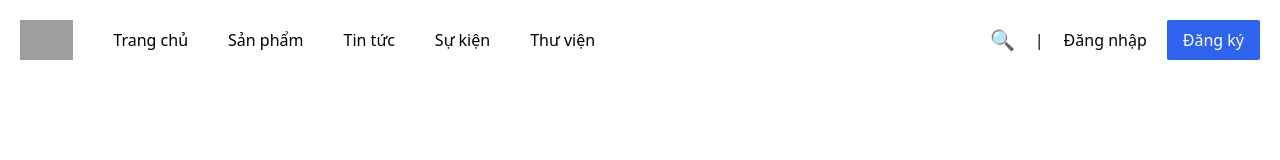
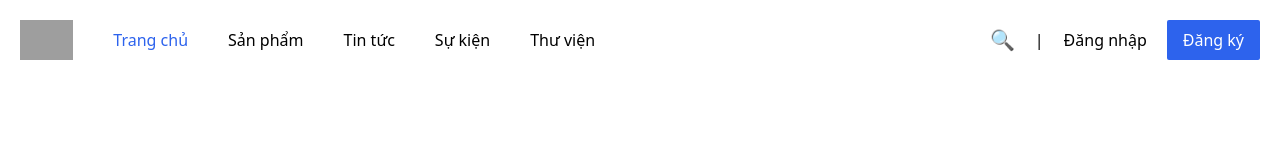
Before and after one commit to EricMai2112/SpeedZone, a React (Create React App) app: page / in a window 1280 px wide. Shown: the top 160 px of the page. Built offline with nearby package versions, Linux system fonts and the light colour scheme; grey boxes are pictures that could not be loaded.

Commit message:
homePage default

```diff
--- a/src/Components/MainLayout.jsx
+++ b/src/Components/MainLayout.jsx
@@ -8,7 +8,7 @@ export default function MainLayout() {
       <div className='flex justify-between p-5'>
         <div className='flex gap-10 items-center'>
           <img src={logo} alt='' className='h-10' />
-          <NavLink to='/home' className={({ isActive }) => `font-medium text-l ${isActive ? 'text-[#2d63ed]' : ''}`}>
+          <NavLink to='/' className={({ isActive }) => `font-medium text-l ${isActive ? 'text-[#2d63ed]' : ''}`}>
             Trang chủ
           </NavLink>
           <NavLink to='/product' className={({ isActive }) => `font-medium text-l ${isActive ? 'text-[#2d63ed]' : ''}`}>
```
